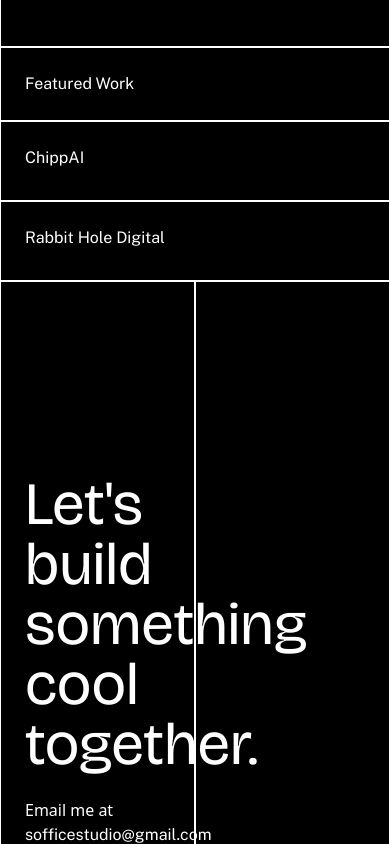
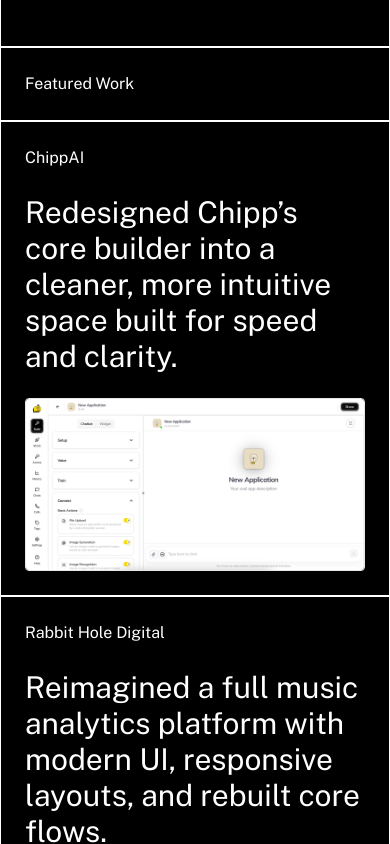
Before and after one commit to ValentinaValverde/sofficestudio, a Next.js app: page / in a window 390 px wide. Shown: the part 920-1764 px from the top of the page. Built offline with nearby package versions, Linux system fonts and the light colour scheme.

Commit message:
mobile version of featured work section

```diff
--- a/components/development/Block.tsx
+++ /dev/null
@@ -1,29 +0,0 @@
-import Link from 'next/link';
-
-export default function Block({
-  title,
-  description,
-  link,
-  imageUrl,
-}: {
-  title: string;
-  description: string;
-  link: string;
-  imageUrl: string;
-}) {
-  return (
-    <Link href={link}>
-      <div className="border border-white bg-black hover:bg-white hover:text-black duration-500">
-        <img
-          src={imageUrl}
-          alt="Project Image Url"
-          className="w-full h-[400px] border-b border-white object-cover object-center"
-        />
-        <div className="p-6 space-y-2">
-          <p className="!font-mono font-semibold">{title}</p>
-          <p className="text-2xl">{description}</p>
-        </div>
-      </div>
-    </Link>
-  );
-}
--- /dev/null
+++ b/components/development/DesktopFeaturedWorkBlock.tsx
@@ -0,0 +1,36 @@
+import type { DataType } from '@/lib/types';
+
+type Props = {
+  data: DataType;
+};
+
+export default function DesktopFeaturedWorkBlock({ data }: Props) {
+  return (
+    <div
+      className="hidden md:block group bg-black text-white border border-white
+            overflow-hidden transition-all duration-500 ease-out
+            max-h-[80px] hover:max-h-[500px] hover:bg-white hover:text-black p-6"
+    >
+      <div className="flex justify-between items-start">
+        <p>{data.title}</p>
+        <p className="opacity-0 transition-all duration-500 group-hover:opacity-100 link-underline">
+          View Project
+        </p>
+      </div>
+
+      {/* Hidden until hover: */}
+      <div className="flex justify-between items-end pt-36 opacity-0 transition-all duration-500 group-hover:opacity-100">
+        <p className="text-3xl max-w-1/2">
+          Reimagined a full music analytics platform with modern UI, responsive
+          layouts, and rebuilt core flows.
+        </p>
+
+        <img
+          src={data.imageUrl}
+          alt={data.description}
+          className="w-[360px] border border-gray-200 rounded-sm"
+        />
+      </div>
+    </div>
+  );
+}
--- /dev/null
+++ b/components/development/MobileFeaturedWorkBlock.tsx
@@ -0,0 +1,19 @@
+import type { DataType } from '@/lib/types';
+
+type Props = {
+  data: DataType;
+};
+
+export default function MobileFeaturedWorkBlock({ data }: Props) {
+  return (
+    <div className="p-6 border border-white space-y-6 max-w-[100vw] block md:hidden">
+      <p>{data.title}</p>
+      <p className="text-3xl !text-mono">{data.description}</p>
+      <img
+        src={data.imageUrl}
+        alt={data.description}
+        className="border border-gray-200 rounded-sm"
+      />
+    </div>
+  );
+}
--- a/components/home/FeaturedWorkSection.tsx
+++ b/components/home/FeaturedWorkSection.tsx
@@ -1,4 +1,6 @@
 import { developmentPageData } from '@/lib/constants';
+import DesktopFeaturedWorkBlock from '@/components/development/DesktopFeaturedWorkBlock';
+import MobileFeaturedWorkBlock from '@/components/development/MobileFeaturedWorkBlock';
 
 export default function FeaturedWorkSection() {
   return (
@@ -10,32 +12,8 @@
       {developmentPageData.map((data, index) => {
         return (
           <a key={index} href={data.link}>
-            <div
-              className="group bg-black text-white border border-white
-            overflow-hidden transition-all duration-500 ease-out
-            max-h-[80px] hover:max-h-[500px] hover:bg-white hover:text-black p-6"
-            >
-              <div className="flex justify-between items-start">
-                <p>{data.title}</p>
-                <p className="opacity-0 transition-all duration-500 group-hover:opacity-100 link-underline">
-                  View Project
-                </p>
-              </div>
-
-              {/* Hidden until hover: */}
-              <div className="flex justify-between items-end pt-36 opacity-0 transition-all duration-500 group-hover:opacity-100">
-                <p className="text-3xl max-w-1/2">
-                  Reimagined a full music analytics platform with modern UI,
-                  responsive layouts, and rebuilt core flows.
-                </p>
-
-                <img
-                  src={data.imageUrl}
-                  alt={data.description}
-                  className="w-[360px] border border-gray-200 rounded-sm"
-                />
-              </div>
-            </div>
+            <DesktopFeaturedWorkBlock data={data} />
+            <MobileFeaturedWorkBlock data={data} />
           </a>
         );
       })}
--- /dev/null
+++ b/lib/types.ts
@@ -0,0 +1,6 @@
+export type DataType = {
+  title: string;
+  description: string;
+  link: string;
+  imageUrl: string;
+};
```
